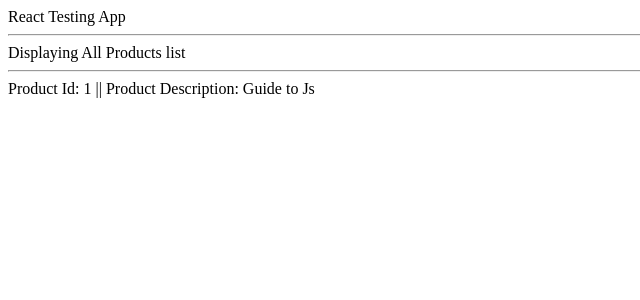
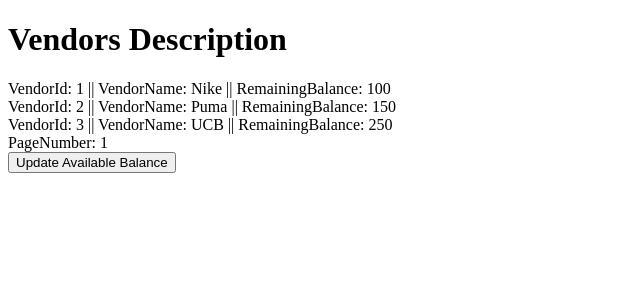
Before and after one commit to rishabhjj/React-Tutorial, a React app: page / in a window 1280 px wide. Shown: the top 300 px of the page, without its empty margins (0-640 px from the left). Built offline with nearby package versions, Linux system fonts and the light colour scheme.

Commit message:
State and Props - Commit 4

```diff
--- a/package.json
+++ b/package.json
@@ -19,6 +19,7 @@
   "devDependencies": {
     "babel-core": "6.26.0",
     "babel-loader": "7.1.4",
+    "babel-plugin-transform-class-properties": "^6.24.1",
     "babel-preset-env": "1.6.1",
     "babel-preset-react": "6.24.1",
     "html-webpack-plugin": "3.2.0"
--- a/src/App.js
+++ b/src/App.js
@@ -1,16 +1,18 @@
 import React, { Component } from 'react';
 import ProductsCatalog from './containers/ProductsCatalog';
+import  Vendors from './containers/Vendors';
 
 class App extends Component {
   render() {
     return (
       <div >
-        React Testing App
+        {/* React Testing App
         <ProductsCatalog product = {
       {
         id: 1,
         desc: 'Guide to Js'
-      } }/>
+      } }/> */}
+      <Vendors />
       </div>
     )
   }
--- /dev/null
+++ b/src/containers/Vendors.js
@@ -0,0 +1,61 @@
+import React, { Component } from 'react'
+
+export default class Vendors extends Component {
+  constructor() {
+    super();
+    this.state = {
+      vendorsData: [
+        {
+          vendorId: 1,
+          vendorName: 'Nike',
+          remainingBalance: 100
+        },
+        {
+          vendorId: 2,
+          vendorName: 'Puma',
+          remainingBalance: 150
+        },
+        {
+          vendorId: 3,
+          vendorName: 'UCB',
+          remainingBalance: 250
+        }
+      ],
+      pageTitle: 'Vendors Description',
+      pageNumber: 1
+    };
+  }
+
+  changeAvailableBalance = () => {
+
+    const newState = this.state.vendorsData.map((vendorData) => {
+      vendorData.remainingBalance = vendorData.remainingBalance - 10;
+      return vendorData;
+    })
+    this.setState({
+      newState,
+      pageNumber: 5
+    })
+    this.setState({
+      pageNumber: 2
+    })
+    this.setState({
+      pageNumber: 3
+    })
+  }
+
+  render() {
+    return (
+      <div>
+        <h1>{this.state.pageTitle}</h1>
+        {
+          this.state.vendorsData.map((vendorData) => {
+            return  <div>VendorId: {vendorData.vendorId} || VendorName: {vendorData.vendorName} || RemainingBalance: {vendorData.remainingBalance}</div>
+          })
+        }
+        <div>PageNumber: {this.state.pageNumber}</div>
+        <button onClick = {this.changeAvailableBalance}> Update Available Balance</button>
+      </div>
+    )
+  }
+}
```
Also changed, not shown: .babelrc, 1 other file (tests, documents, lock files or other folders).
